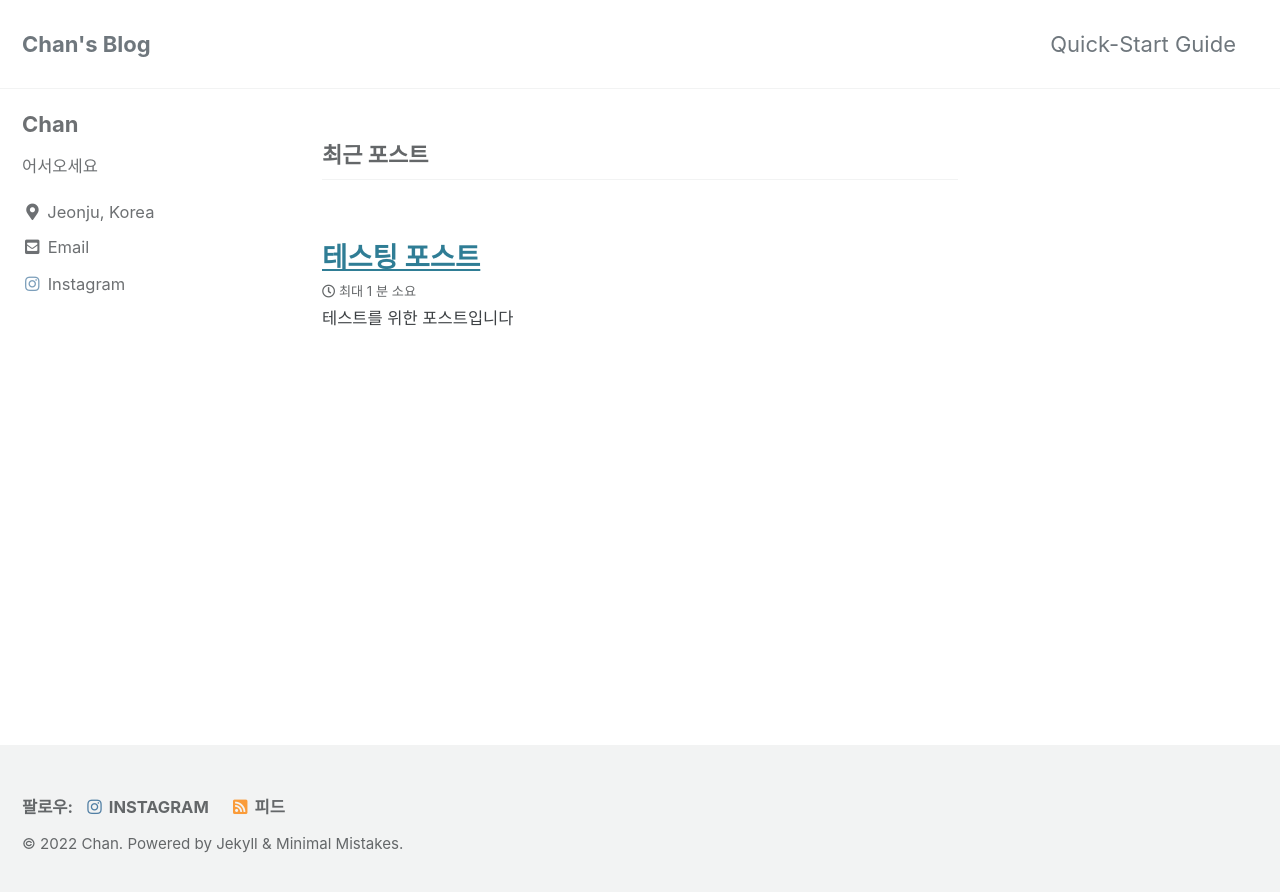
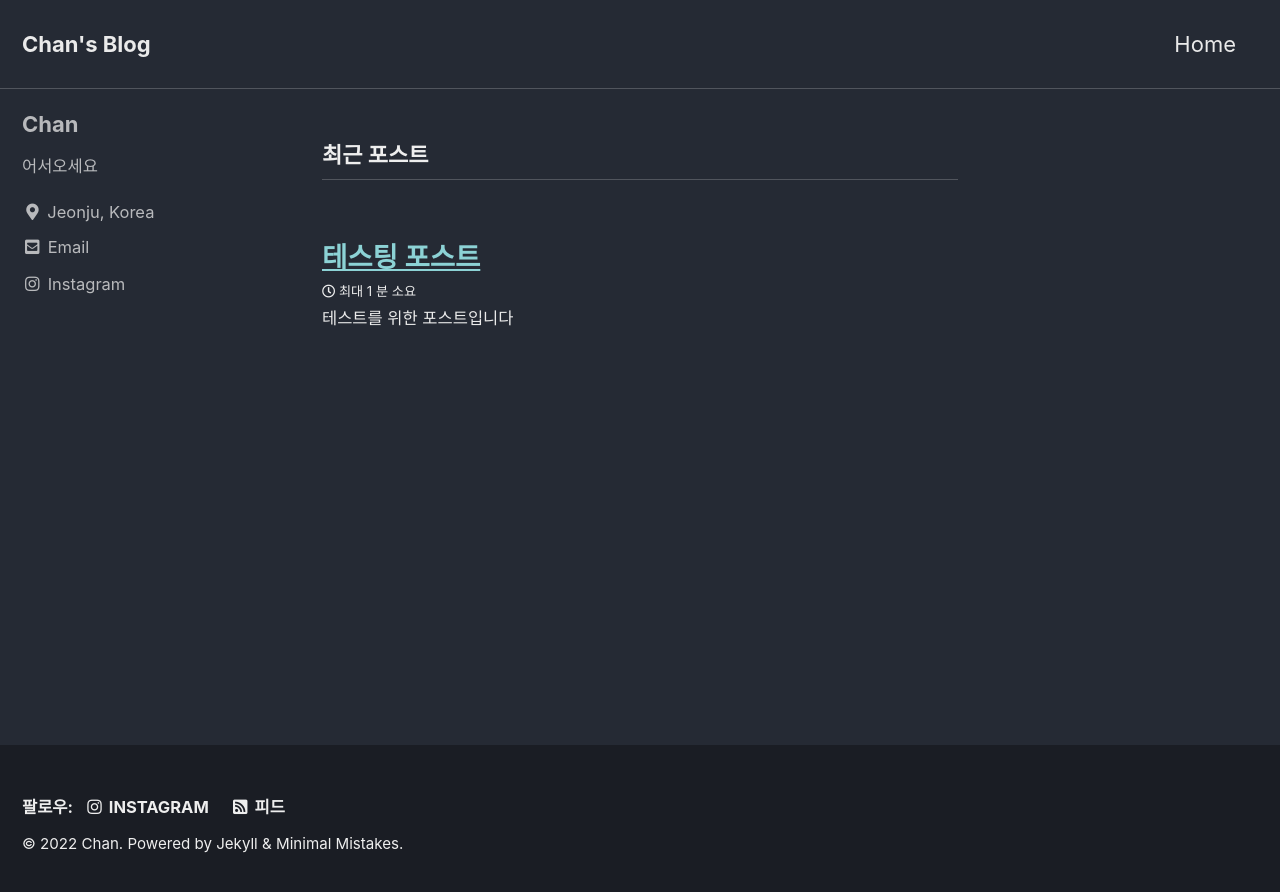
Before and after one commit to seokyeo/seokyeo.github.io, a Jekyll site: the page built from index.html, in a window 1280 px wide. Shown: the top 892 px of the page. Built offline with Jekyll 4.4.1, drawn with Linux system fonts in a browser that asks for light colours; cached includes are drawn as plain includes; the list of posts is cut into pages by our own code.

Commit message:
theme change

```diff
--- a/_config.yml
+++ b/_config.yml
@@ -12,7 +12,7 @@
 
 # theme                  : "minimal-mistakes-jekyll"
 # remote_theme           : "mmistakes/minimal-mistakes"
-minimal_mistakes_skin    : "default" # "air", "aqua", "contrast", "dark", "dirt", "neon", "mint", "plum", "sunrise"
+minimal_mistakes_skin    : "dark" # "air", "aqua", "contrast", "dark", "dirt", "neon", "mint", "plum", "sunrise"
 
 # Site Settings
 locale                   : "ko-KR"
--- a/_data/navigation.yml
+++ b/_data/navigation.yml
@@ -1,7 +1,7 @@
 # main links
 main:
-  - title: "Quick-Start Guide"
-    url: https://mmistakes.github.io/minimal-mistakes/docs/quick-start-guide/
+  - title: "Home"
+    url: https://seokyeo.github.io/
   # - title: "About"
   #   url: https://mmistakes.github.io/minimal-mistakes/about/
   # - title: "Sample Posts"
```
